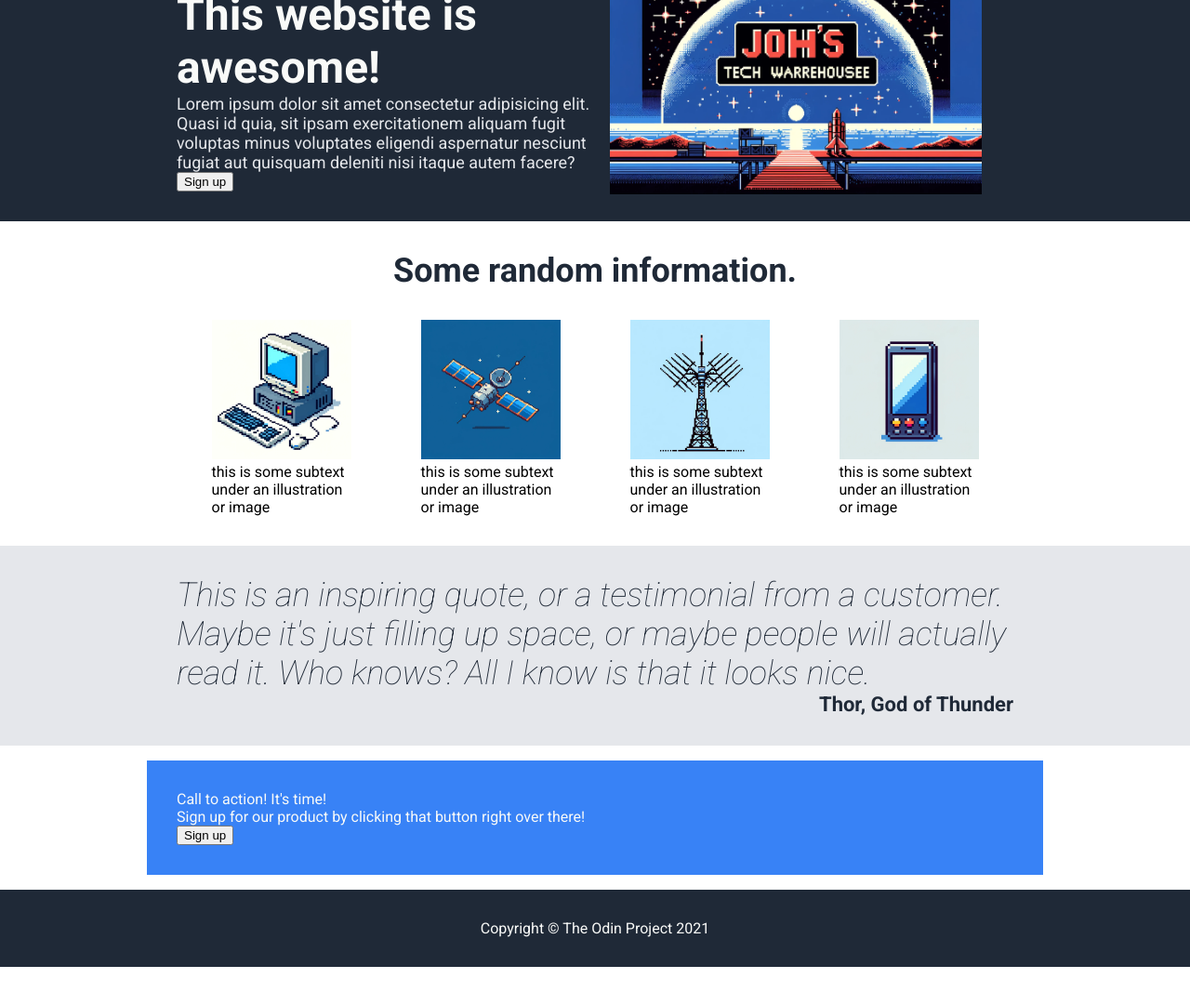
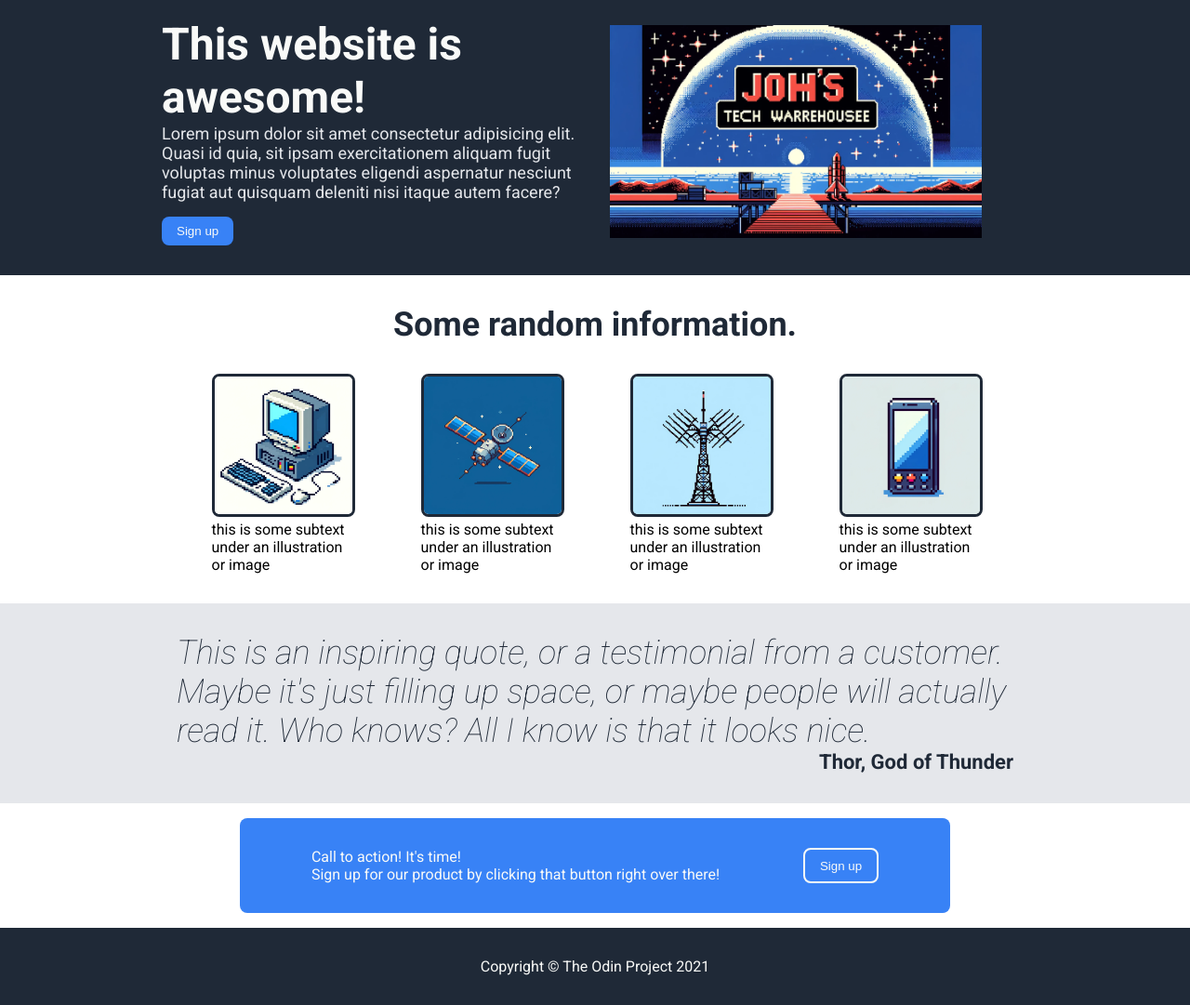
Before and after one commit to jbhumph/landing-page, a plain HTML site: page index.html in a window 1280 px wide. Shown: the part 89-1170 px from the top of the page at 93% size. Before the commit the page ends 1129 px from the top, so only its background shows below. Drawn offline with Linux system fonts and the light colour scheme.

Commit message:
Added rounded borders and formatted buttons.

```diff
--- a/index.html
+++ b/index.html
@@ -13,7 +13,7 @@
         <div class="header">
             <div class="logo">Header Logo</div>
             <div class="links">
-                <a href="">Header Link One</a>
+                <a class="lynk" href="">Header Link One</a>
                 <a href="">Header Link Two</a>
                 <a href="">Header Link Three</a>
             </div>
@@ -22,7 +22,9 @@
             <div class="hero-left">
                 <div class="title">This website is awesome!</div>
                 <div class="text">Lorem ipsum dolor sit amet consectetur adipisicing elit. Quasi id quia, sit ipsam exercitationem aliquam fugit voluptas minus voluptates eligendi aspernatur nesciunt fugiat aut quisquam deleniti nisi itaque autem facere?</div>
-                <button class="sign-up">Sign up</button>
+                <div class="button">
+                    <button class="sign-up">Sign up</button>
+                </div>
             </div>
             <div class="hero-right">
                 <img src="images/tw2.jpeg" width="400px" height="auto">
@@ -33,19 +35,19 @@
             <div class="images">
                 <div class="inner-images">
                     <div class="frame">
-                        <div class="image"><img src="images/computer.jpeg" height="auto" width="150"></div>
+                        <div class="image"><img class="img" src="images/computer.jpeg" height="auto" width="148"></div>
                         <div class="subtext">this is some subtext under an illustration or image</div>
                     </div>
                     <div class="frame">
-                        <div class="image"><img src="images/satellite.jpeg" height="auto" width="150"></div>
+                        <div class="image"><img class="img" src="images/satellite.jpeg" height="auto" width="148"></div>
                         <div class="subtext">this is some subtext under an illustration or image</div>
                     </div>
                     <div class="frame">
-                        <div class="image"><img src="images/antenna.jpeg" height="auto" width="150"></div>
+                        <div class="image"><img class="img" src="images/antenna.jpeg" height="auto" width="148"></div>
                         <div class="subtext">this is some subtext under an illustration or image</div>
                     </div>
                     <div class="frame">
-                        <div class="image"><img src="images/smartphone.jpeg" height="auto" width="150"></div>
+                        <div class="image"><img class="img" src="images/smartphone.jpeg" height="auto" width="148"></div>
                         <div class="subtext">this is some subtext under an illustration or image</div>
                     </div>
                 </div>
--- a/style.css
+++ b/style.css
@@ -22,16 +22,22 @@ body {
     color: #f9faf8;
     font-size: 24px;
     flex-basis: 450px;
+    padding: 16px;
 }
 
 .links {
     flex-basis: 450px;
+    padding: 16px;
 }
 
 a {
     color: #e5e7eb;
     font-size: 18px;
     text-decoration: none;
+}
+
+a:hover {
+    color: #3882f6;
 }
 
 /* HERO */
@@ -59,9 +65,31 @@ a {
     font-size: 18px;
 }
 
+.button {
+    display: flex;
+    align-content: center;
+    padding-top: 16px;
+}
+
+.sign-up {
+    background-color: #3882f6;
+    color: #f9faf8;
+    border: none;
+    padding: 8px 16px;
+    border-radius: 8px;
+}
+
+.sign-up:hover {
+    background-color: #f9faf8;
+    color: #3882f6;
+}
+
 .hero-right {
     flex-basis: 450px;
-    align-content: center;
+
+    justify-content: center;
+    padding: 16px;
+    padding-top: 24px;
 }
 
 /* INFO */
@@ -96,6 +124,13 @@ a {
     justify-items: space-around;
 }
 
+.img {
+    border-color: #1f2937;
+    border-width: 3px;
+    border-style: solid;
+    border-radius: 8px;
+}
+
 /* QUOTE */
 .quote {
     background-color: #e5e7eb;
@@ -126,14 +161,41 @@ a {
 .action {
     display: flex;
     padding: 16px;
+    flex-direction: row;
     justify-content: center;
 }
 
 .box {
+    display: flex;
     background-color: #3882f6;
     padding: 32px;
     color: #f9faf8;
-    flex-basis: 900px;
+    flex-basis: 700px;
+    align-content: center;
+    justify-content: space-around;
+    border-radius: 8px;
+}
+
+.action-right {
+    display: flex;
+    align-content: center;
+    justify-content: center;
+}
+
+.sign-down {
+    background-color: #3882f6;
+    color: #f9faf8;
+    border-color: #f9faf8;
+    border-style: solid;
+    box-shadow: none;
+    padding: 8px 16px;
+    border-radius: 8px;
+}
+
+.sign-down:hover {
+    background-color: #f9faf8;
+    color: #3882f6;
+    border-color: #3882f6;
 }
 
 /* FOOTER */
```
